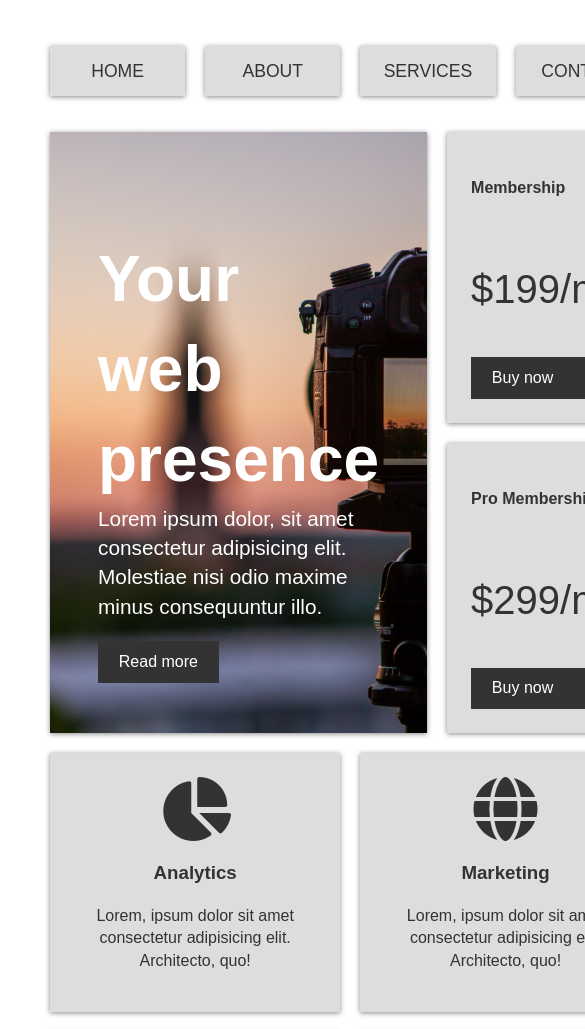
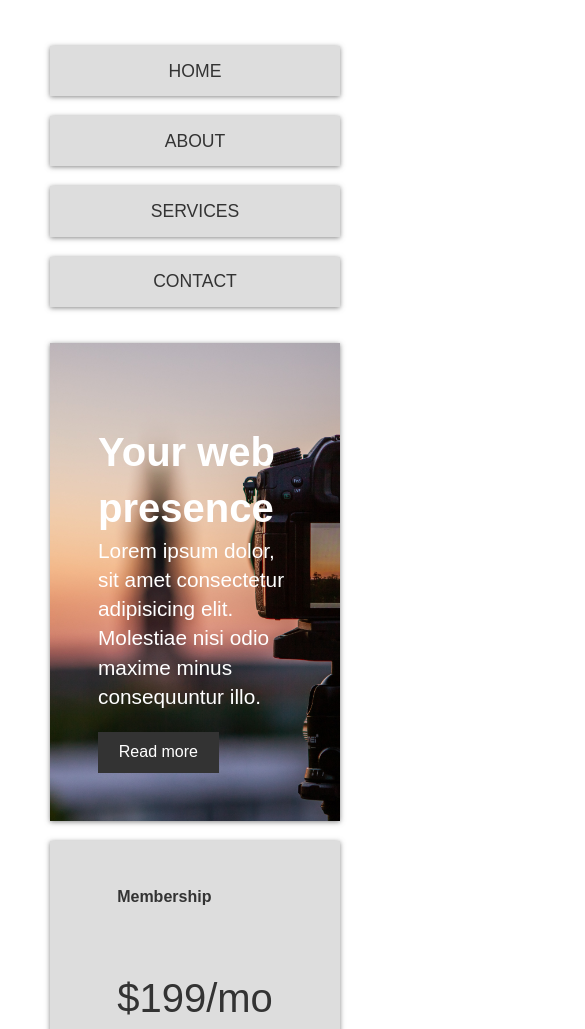
Before and after one commit to AbhijitSarkaar/responsive-grid-layout, a website built with webpack: page src/index.html in a window 390 px wide. Shown: the top 1029 px of the page, 585 px wide, since content can reach past the window. Built offline with nearby package versions, Linux system fonts and the light colour scheme.

Commit message:
mobile responsive

```diff
--- a/src/index.css
+++ b/src/index.css
@@ -142,3 +142,33 @@ footer {
     text-align: center;
     padding: 1rem;
 }
+
+@media (max-width: 700px) {
+    .top-container {
+        grid-template-areas:
+            'showcase showcase'
+            'top-box-a top-box-b';
+    }
+    .showcase h1 {
+        font-size: 2.5rem;
+    }
+    .main-nav ul {
+        grid-template-columns: 1fr;
+    }
+    .info {
+        grid-template-columns: 1fr;
+    }
+    .info .btn {
+        display: block;
+        text-align: center;
+    }
+}
+
+@media (max-width: 500px) {
+    .top-container {
+        grid-template-areas:
+            'showcase'
+            'top-box-a'
+            'top-box-b';
+    }
+}
```
